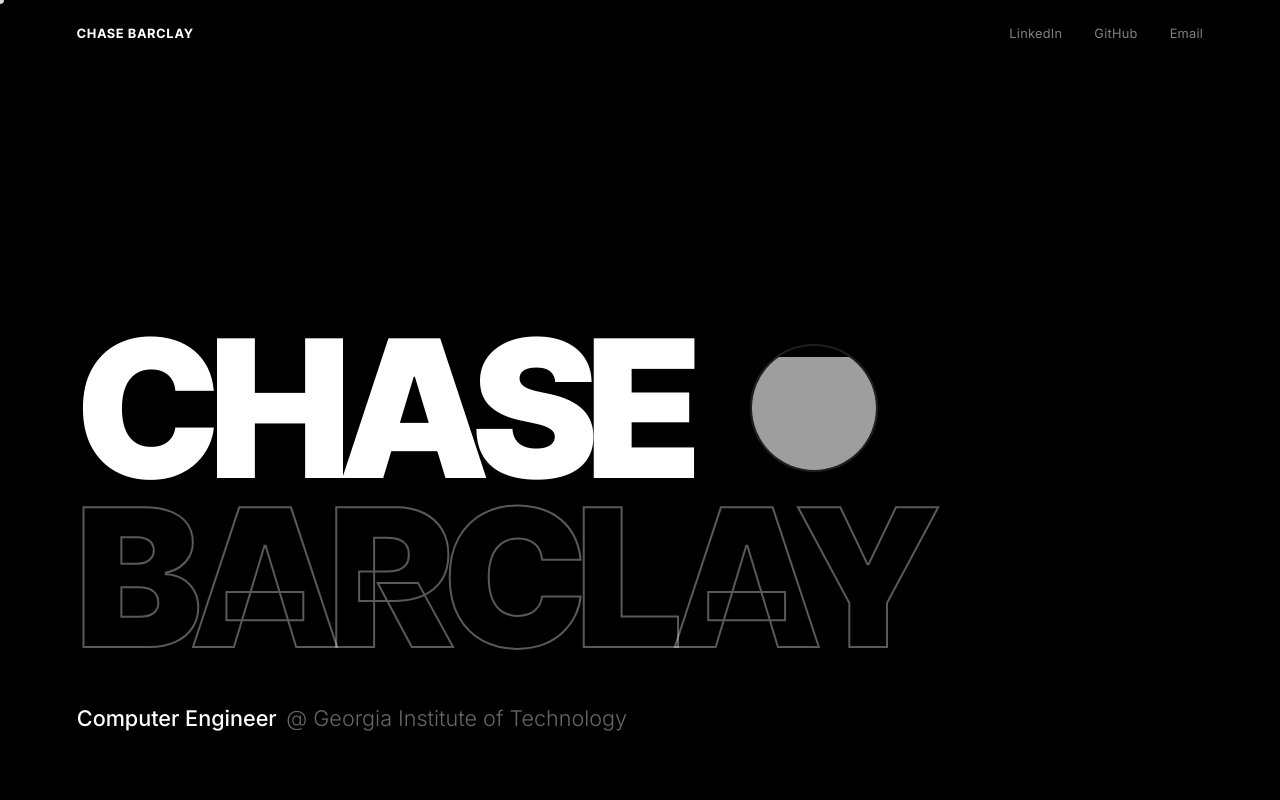
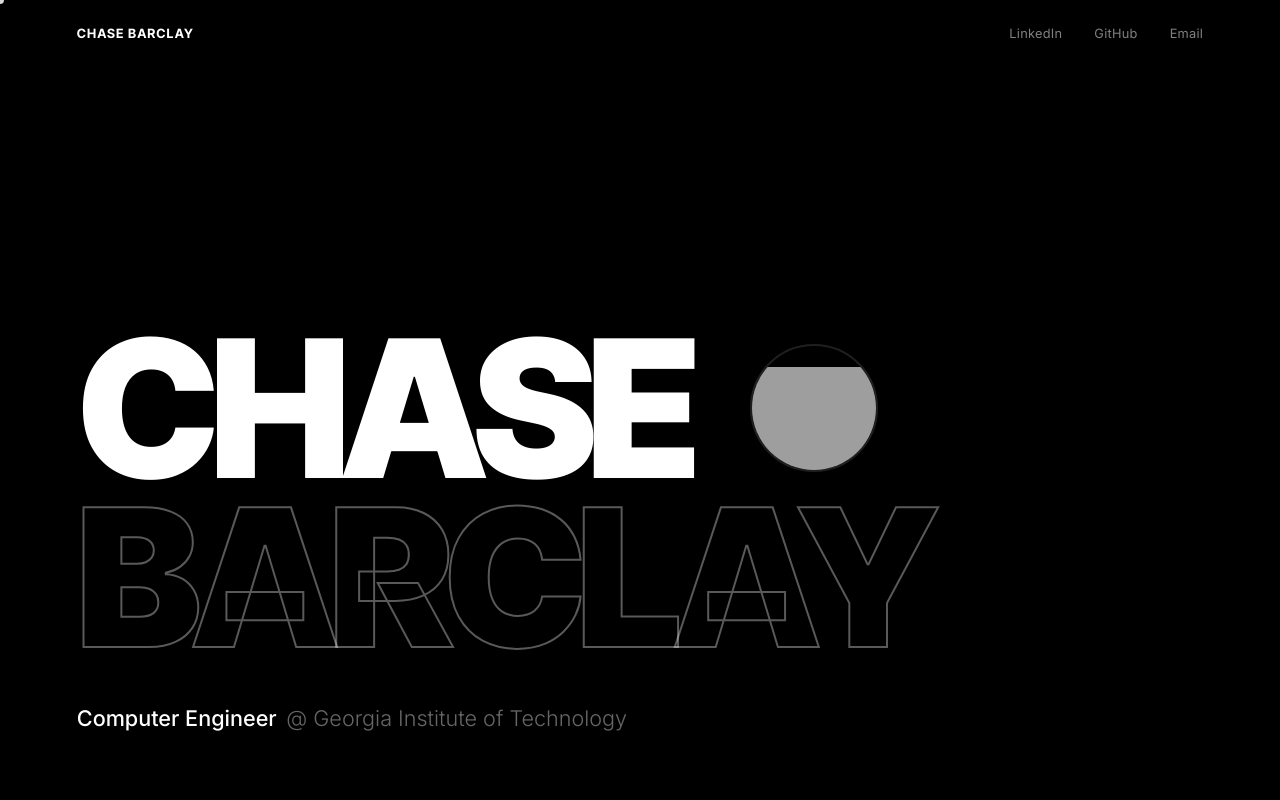
Before and after one commit to chasebarclay1/chasebarclay1.github.io, a plain HTML site: page index.html in a window 1280 px wide. Shown: the top 800 px of the page. Drawn offline with Linux system fonts and the light colour scheme; grey boxes are pictures that could not be loaded.

Commit message:
Zoom into portrait photo 115%

```diff
--- a/style.css
+++ b/style.css
@@ -224,9 +224,9 @@ body.cursor-hover #cursor-dot {
 }
 
 .hero-portrait img {
-  width: 130%;
-  height: 130%;
-  margin: -15%;
+  width: 115%;
+  height: 115%;
+  margin: -7.5%;
   object-fit: cover;
   object-position: center 0%;
 }
```
